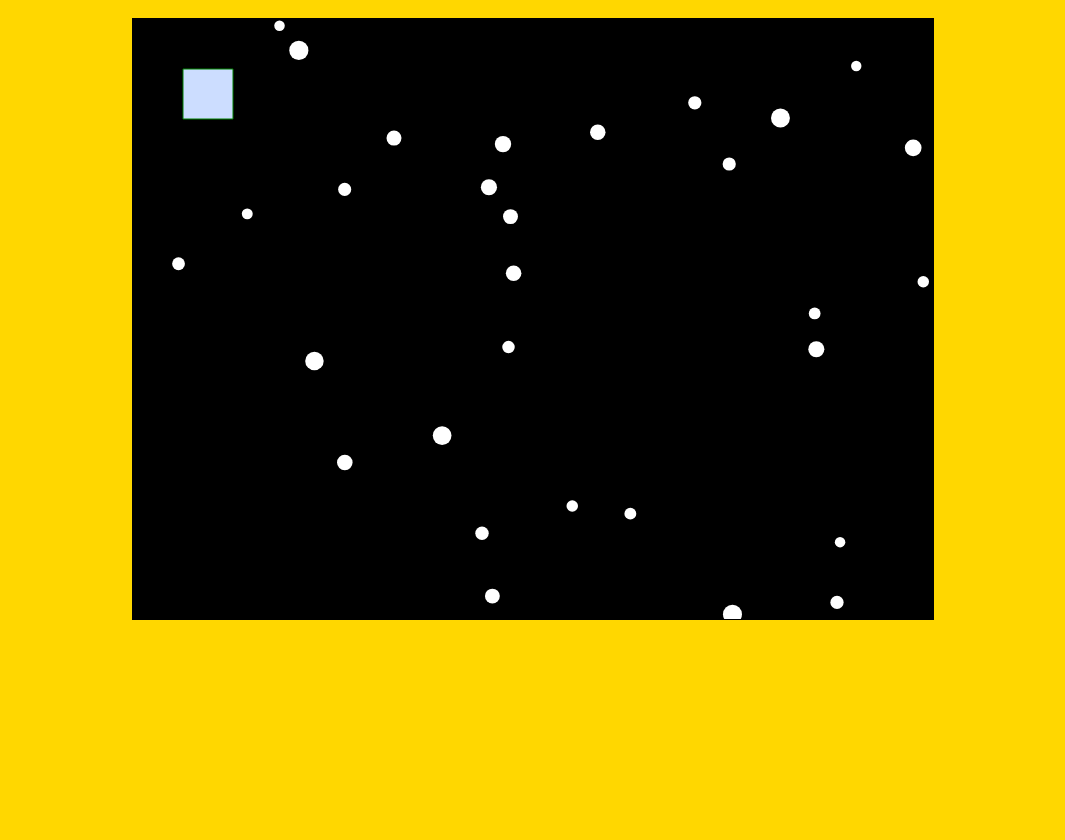
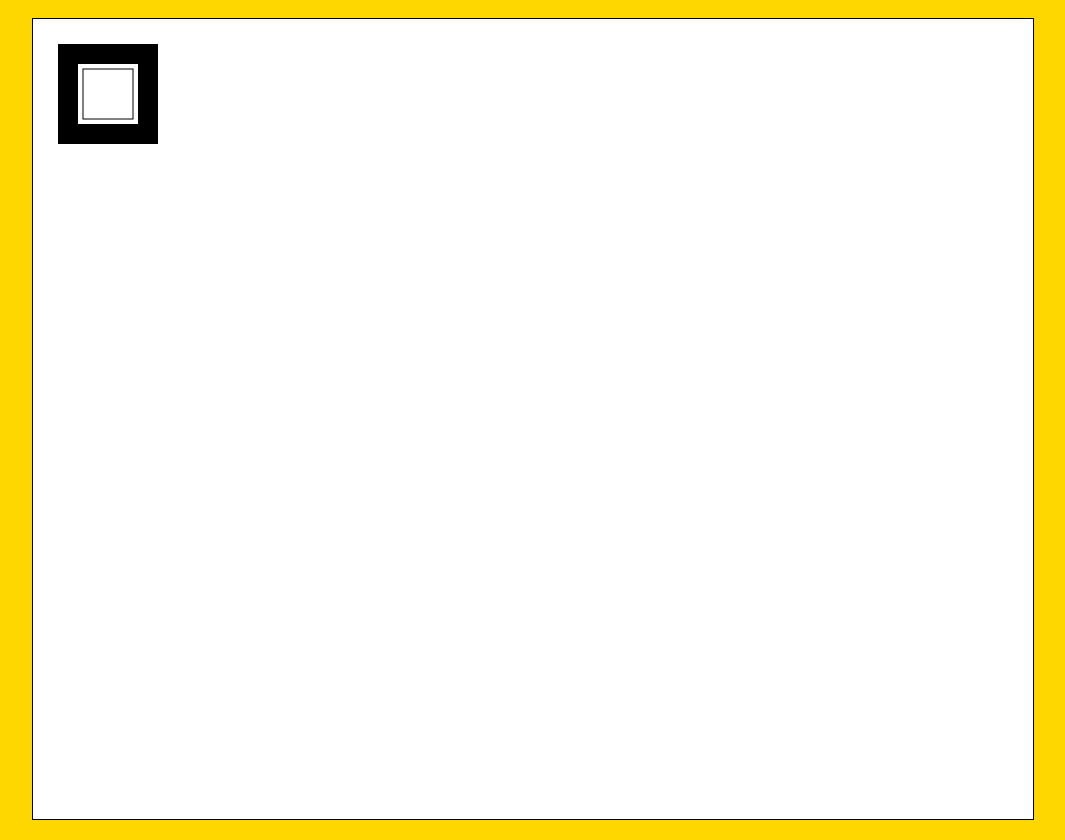
Before and after one commit to rasmusskriver/TowerDefense, a plain HTML site: page index.html in a window 1280 px wide. Shown: the part 60-900 px from the top of the page, without its empty margins (107-1172 px from the left). Before the commit the page ends 800 px from the top, so only its background shows below. Drawn offline with Linux system fonts and the light colour scheme.

```diff
--- a/game.js
+++ b/game.js
@@ -1,81 +1,13 @@
-// fanger lige canvas
-const canvas = document.getElementById('gameCanvas');
-const ctx = canvas.getContext('2d');
+// opridser draw funktionen og så køre jeg den til sidst
+function draw() {
+	const canvas = document.getElementById("gameCanvas");
+	if (canvas.getContext) {
+		const ctx = canvas.getContext("2d");
 
-var particles = [];
-var tick = 0;
 
-function createParticles() {
-    // check on every 10th tick
-    if (tick % 10 === 0) {
-        // add particle if fewer end 100
-        if (particles.length < 100) {
-            particles.push({
-                x: Math.random() * canvas.width, // between 0 and canvas width
-                y: 0,
-                speed: 2 + Math.random() * 3, // between 2 and 5
-                radius: 5 + Math.random() * 5, // between 5 and 10
-                color: "white"
-            });
-        }
-    }
+		ctx.fillRect(25, 25, 100, 100);
+		ctx.clearRect(45, 45, 60, 60);
+		ctx.strokeRect(50, 50, 50, 50);
+	}
 }
-
-function updateParticles() {
-    for (var i = 0; i < particles.length; i++) {
-        var part = particles[i];
-        part.y += part.speed;
-    }
-}
-
-function killParticles() {
-    for (var i = 0; i < particles.length; i++) {
-        var part = particles[i];
-        if (part.y > canvas.height) {
-            part.y = 0;
-        }
-    }
-}
-
-function drawParticles() {
-    for (var i = 0; i < particles.length; i++) {
-        var part = particles[i];
-        ctx.beginPath();
-        ctx.arc(part.x, part.y, part.radius, 0, Math.PI * 2);
-        ctx.closePath();
-        ctx.fillStyle = part.color;
-        ctx.fill();
-    }
-}
-
-function gameLoop() {
-    tick++;
-    // clear canvas
-    ctx.fillStyle = "black";
-    ctx.fillRect(0, 0, canvas.width, canvas.height);
-
-    // Partikelsystem
-    createParticles();
-    updateParticles();
-    killParticles();
-    drawParticles();
-
-    // tegn spil elementerne
-    ctx.fillStyle = '#ccddff';
-    ctx.beginPath();
-    ctx.moveTo(100, 100);
-    ctx.lineTo(100, 50);
-    ctx.lineTo(50, 50);
-    ctx.lineTo(50, 100);
-    ctx.closePath();
-    ctx.fill();
-    ctx.strokeStyle = 'rgb(0, 128, 0)';
-    ctx.lineWidth = 1;
-    ctx.stroke();
-
-    // få fat i næste frame
-    requestAnimationFrame(gameLoop);
-}
-
-// Start game loop
-gameLoop();
+draw()
--- a/index.html
+++ b/index.html
@@ -1,6 +1,7 @@
 <!DOCTYPE html>
-<html lang="dk">
+<html lang="da">
 	<head>
+		<!-- jeg ved ikke lige hvorfor edge brokker sig over utf-8, har den fat i noget?-->
 		<meta charset="UTF-8">
 		<meta name="viewport" content="width=device-width, initial-scale=1.0">
 		<title>Tower Defens spil</title>
@@ -8,7 +9,8 @@
 	</head>
 	<body>
 		<h1>Tower defense spillet</h1>
-		<canvas id="gameCanvas" width="800" height="600"></canvas>
+		<canvas id="gameCanvas" width="1000" height="800"></canvas>
 		<script src="game.js"></script>
+
 	</body>
 </html>
--- a/styles.css
+++ b/styles.css
@@ -12,5 +12,5 @@
 	border: 1px solid #000;
 	margin: 20px auto;
 	display: block;
-	background-color: black;
+	background-color: white;
 }
```
Also changed, not shown: Skraldespand/kaseretkode.txt, 1 other file.
